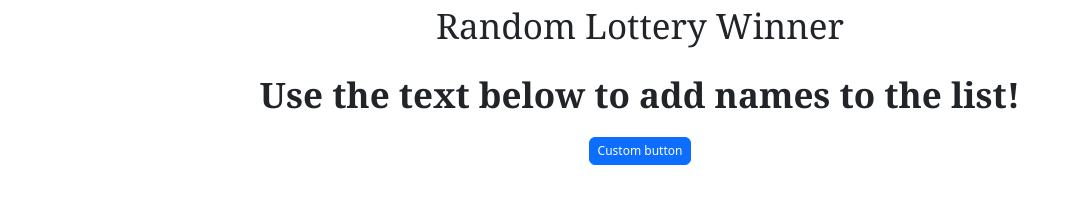
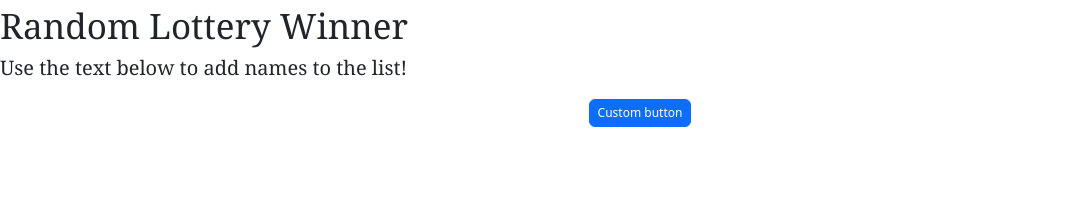
Before and after one commit to AaronM524/March-Lottery-Website, a plain HTML site: page index.html in a window 1280 px wide. Shown: the whole page, without its empty margins (0-1080 px from the left). Drawn offline with nearby package versions, Linux system fonts and the light colour scheme.

Commit message:
need to finish the function of the lottery game

```diff
--- a/index.html
+++ b/index.html
@@ -16,8 +16,8 @@
 <body>
     <header>
         <div class="header customfont">
-            <center> Random Lottery Winner </center>
-        <p class="lead"> <center> <b> Use the text below to add names to the list! </b></center> </p>
+             Random Lottery Winner
+        <p class="lead">  <b> Use the text below to add names to the list! </b> </p>
         </div>
     </header>
     <main>
```
